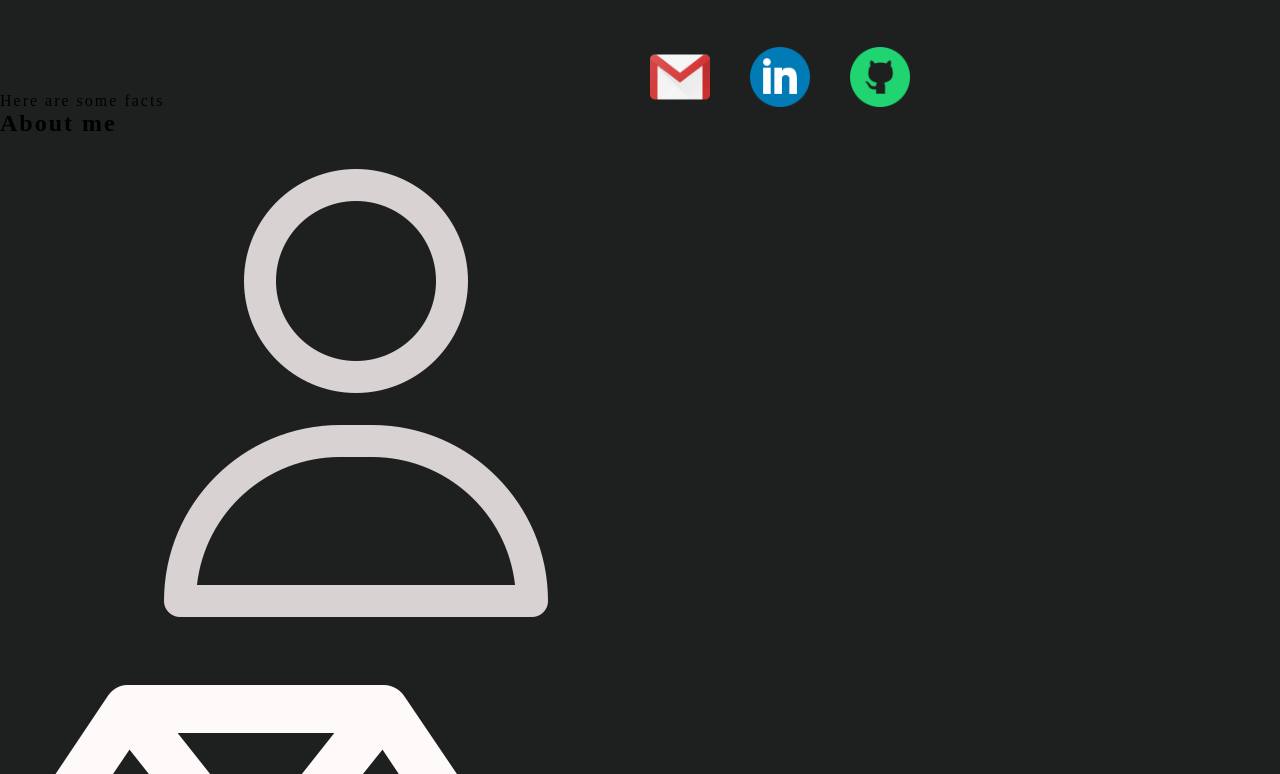
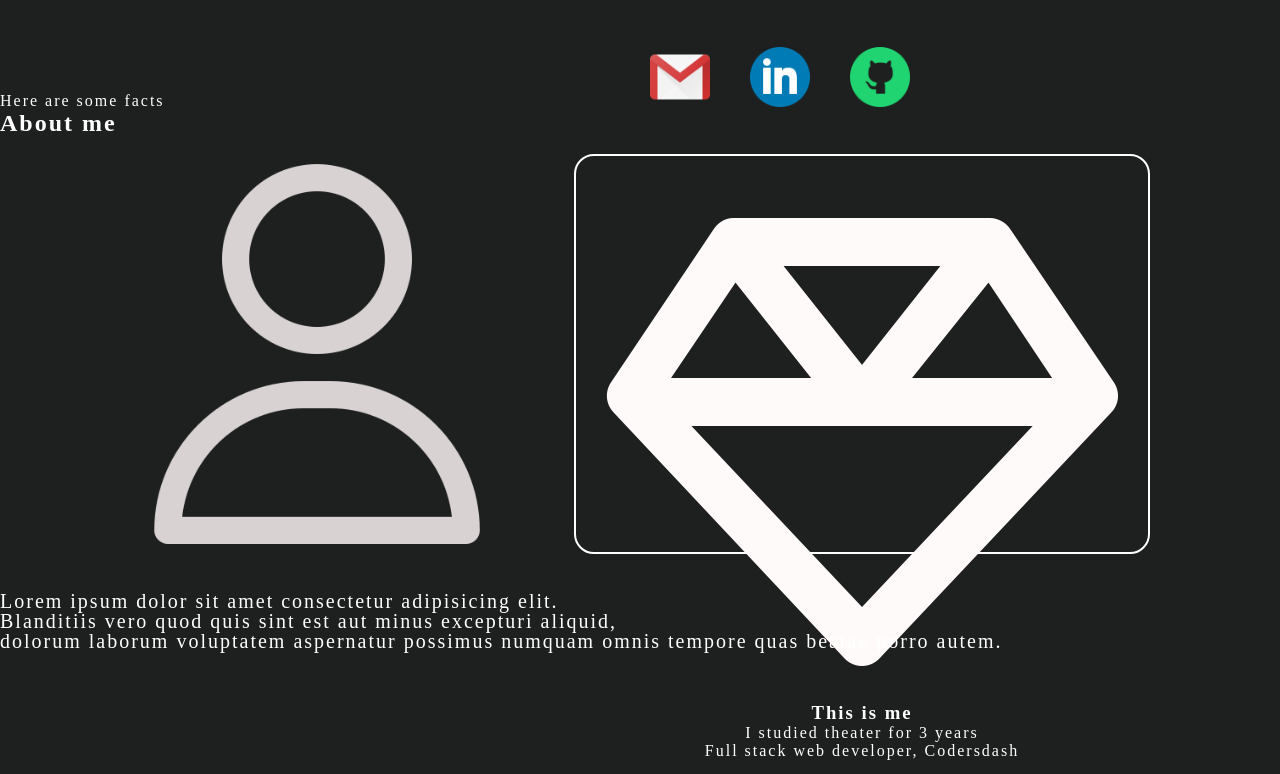
Before and after one commit to Sarafmt/Personal.portfolio, a plain HTML site: page index.html in a window 1280 px wide. Shown: the part 566-1340 px from the top of the page. Drawn offline with Linux system fonts and the light colour scheme.

Commit message:
commit changes

```diff
--- a/index.html
+++ b/index.html
@@ -61,32 +61,31 @@
     <!--about section starts here-->
 
      <section>
-        <p class="vanligtitel-p">Here are some facts</p>
-        <h1 class="vanligtitel-h1">About me</h1>
-         <div class="container vanligtitel-container>
-            <div class="vanligtitel-left">
+        <p class="about-p">Here are some facts</p>
+        <h1 class="about-h1">About me</h1>
+
+        <div class="container about-container">
+
+            <div class="about-left">
                 <img src="document/About.png" alt="">
             </div>
-             <div class="vanligtitel-right">
+
+            <div class="about-right">
                 <div class="basic-info">
                     <div class="edu-box">
                         <img src="document/Diamond.png" alt="">
-                        <h4>I am</h4>
-                         <p>A theater human <br>
-                         A student at Codersdash
-                         </p>
+                        <h3>This is me</h3>
+                        <p>I studied theater for 3 years <br>
+                        Full stack web developer, Codersdash</p>
                     </div>
                 </div>
-             </div>
-             <div class="edu-box">
-                <img src="document/Diamond.png" alt="">
-                <h4>My education</h4>
-                <p>3 years in theater, Luleå</p>
-             </div>
-         </div>
+            </div>
+        </div>
+
          <p class="Lorem-p">Lorem ipsum dolor sit amet consectetur adipisicing elit. <br>
             Blanditiis vero quod quis sint est aut minus excepturi aliquid, <br>
-            dolorum laborum voluptatem aspernatur possimus numquam omnis tempore quas beatae porro autem.</p>
+            dolorum laborum voluptatem aspernatur possimus numquam omnis tempore quas beatae porro autem.
+        </p>
 
      </section>
 
--- a/style.css
+++ b/style.css
@@ -163,24 +163,68 @@ header{
 
 /* about stylings section starts here */
 
-.vanligtitel-container{
+.about-p{
+    justify-content: center;
+    align-items: center;
+    position: center;
+    color: white;
+}
+
+.about-h1{
+    color: white;
+}
+
+.about-container{
     display: grid;
     grid-template-columns: 1fr 1fr;
     gap: 40px;
     justify-content: space-between;
     align-items: center;;
+    color: white;
 }
 
-.vanligtitel-left img{
-    width: 50%;
+.about-left img{
+    width: 100%;
     display: block;
 }
 
-.vanligtitel-right{
+.about-right{
     display: grid;
     grid-template-columns: 1fr 1fr;
     grid-column-start: 2;
     grid-column-end: 2;
     justify-content: space-between;
-    gap: 40px;
+    gap: 30px;
+    color: white;
 }
+
+.basic-info{
+    display: flex;
+    justify-content: space-between;
+    gap: 35px;
+}
+
+
+.edu-box{
+    border: 2px solid white;
+    border-radius: 20px;
+    padding: 30px;
+    text-align: center;
+    width: 100%;
+    height: 400px;
+    margin: auto;
+}
+
+.Lorem-p{
+    margin-top: 20px;
+    font-size: 20px;
+    line-height: 20px;
+    justify-content: center;
+    color: white;
+}
+
+section{
+    position: relative;
+}
+
+/* basic info styling starts here */
```
